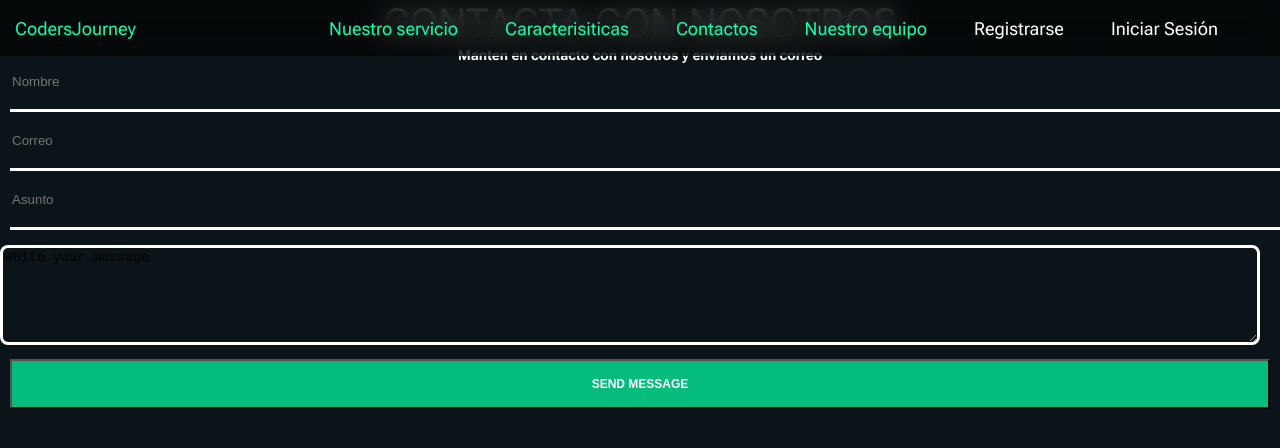
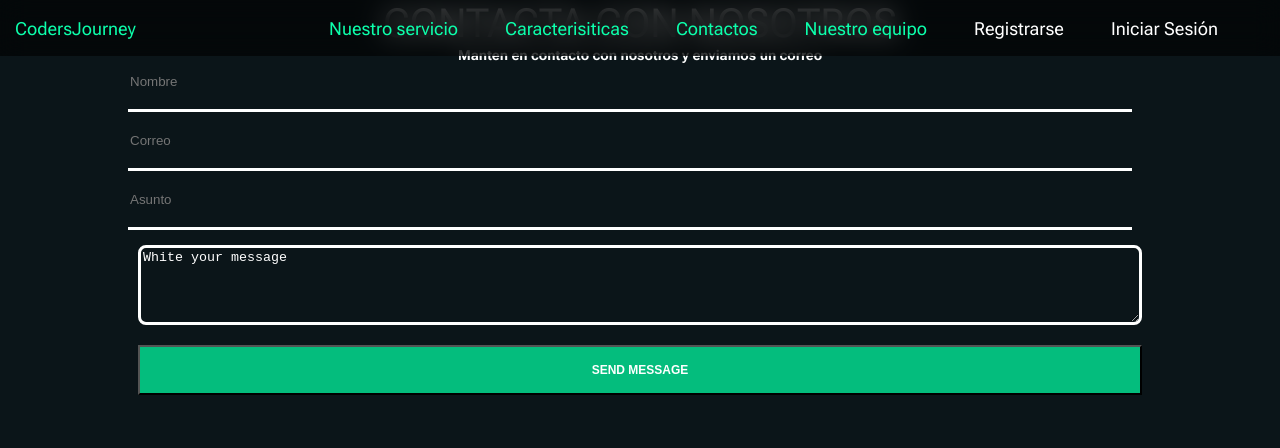
Before and after one commit to SofiDevO/proyecto--fullstack, a React (Vite) app in the folder frontend/CodeJourney/: page / in a window 1280 px wide. Shown: the top 448 px of the page. Built offline with nearby package versions, Linux system fonts and the light colour scheme.

Commit message:
se realiza modificacion de formulario y se modifican css para dejarlo mas centrados

```diff
--- a/frontend/CodeJourney/src/components/contact-us/Form.css
+++ b/frontend/CodeJourney/src/components/contact-us/Form.css
@@ -1,10 +1,12 @@
 body {
   background-color: var(--background);
-  color: var(--text-color);
+
 }
 
 .form-container {
   width: 100%;
+  padding-left: 10vw;
+  padding-right: 10vw;
 }
 
 .contact-title {
@@ -25,24 +27,32 @@ body {
   justify-content: center;
 }
 
-.info-container input {
-  width: 100%;
+.info-container input,
+.info-container textarea {
+  width: calc(100% - 20px);
   outline: none;
   border: none;
+  color: var(--text-color);
   background-color: var(--background);
-  margin: 10px;
+  margin: 10px auto;
   padding-bottom: 20px;
+}
+
+.info-container input {
   border-bottom: 3px solid var(--text-color);
 }
 
 .info-container textarea {
-  width: calc(100% - 20px); /* Adjust the value based on your design */
-  height: 100px; /* Adjust the height according to your preference */
+  height: 80px;
+  border: 3px solid var(--text-color);
+  border-radius: 8px;
+  display: block;
   margin-top: 5px;
-  border-radius: 8px;
-  background-color: var(--background);
-  border: 3px solid var(--text-color);
 }
+
+
+
+
 
 .contact-button {
   padding: 10px;
```
